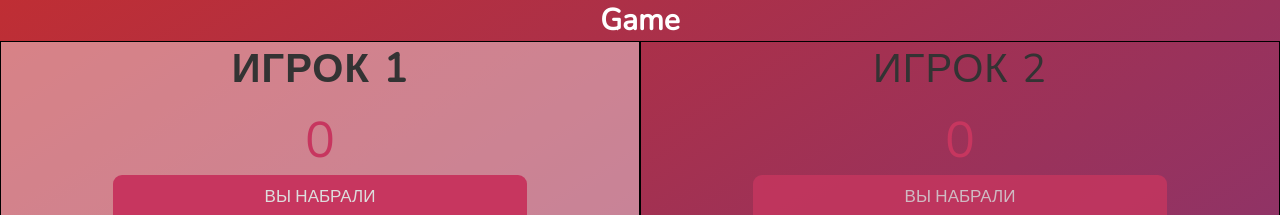
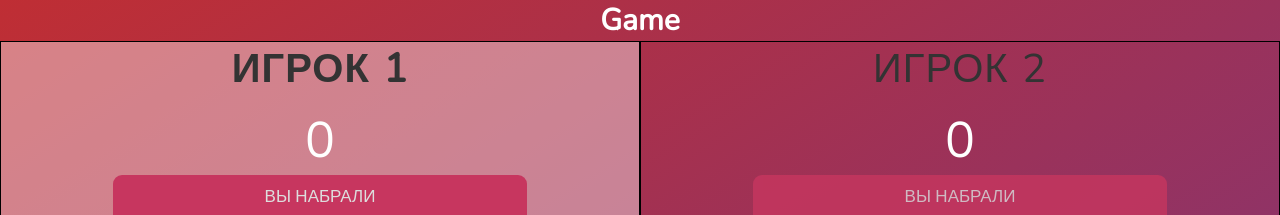
Before and after one commit to Asomiddin1/Dise-game, a plain HTML site: page index.html in a window 1280 px wide. Shown: the top 215 px of the page. Drawn offline with nearby package versions, Linux system fonts and the light colour scheme.

Commit message:
Update style1.css
Score rangi

```diff
--- a/style1.css
+++ b/style1.css
@@ -75,7 +75,7 @@ section{
 .score {
   font-size: 50px;
   font-weight: 300;
-  color: #c7365f;
+  color: #fff;
   margin-bottom: auto;
 }
 .player--active {
```
